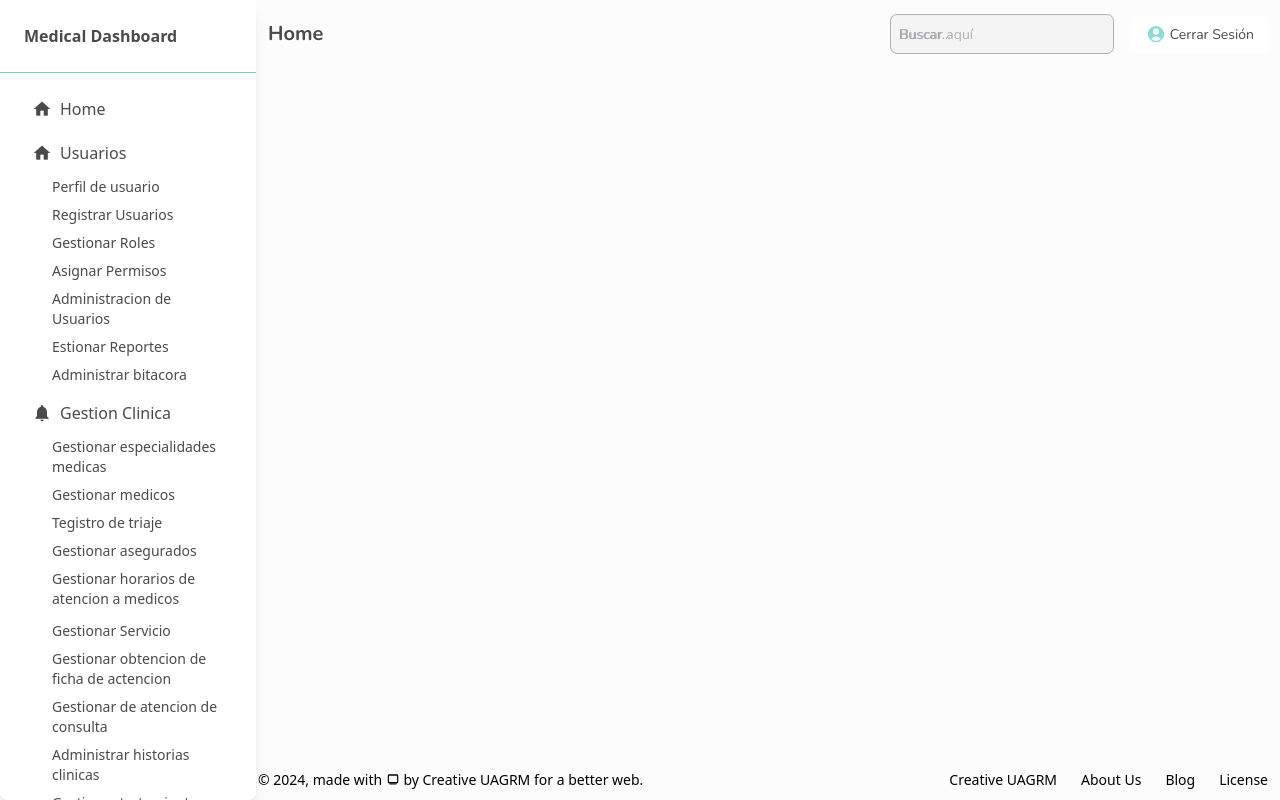
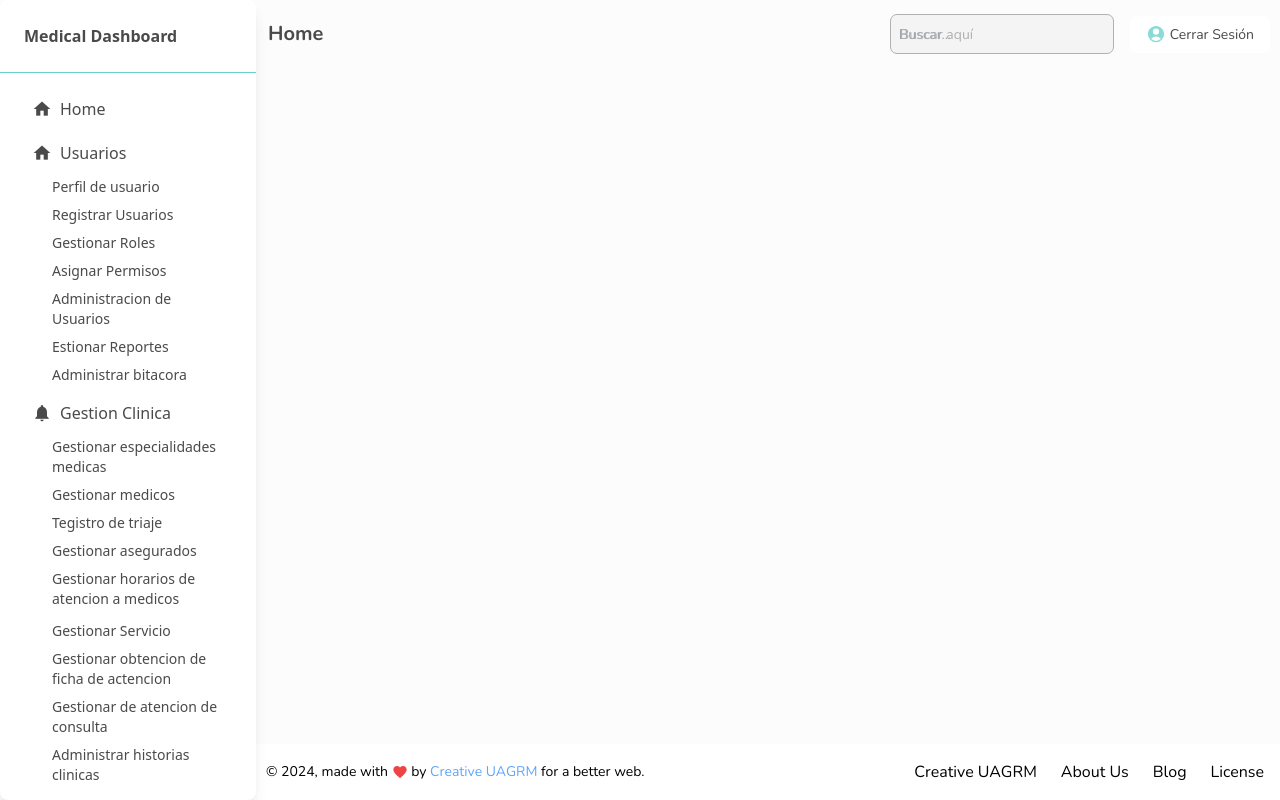
Before and after one commit to SalethxJhoselin/MedicalRecord-Front, an Angular app: page / in a window 1280 px wide. Built offline with nearby package versions, Linux system fonts and the light colour scheme.

Commit message:
correcion de scroll en el sidebar

```diff
--- a/src/app/shared/components/footer/footer.component.html
+++ b/src/app/shared/components/footer/footer.component.html
@@ -1,35 +1,22 @@
-<footer class="py-2">
-    <div class="flex w-full flex-wrap items-center justify-center gap-6 px-2 md:justify-between">
-      <p class="block antialiased font-sans text-sm leading-normal font-normal text-inherit">© 2024, made with
-        <svg
-        xmlns="http://www.w3.org/2000/svg"
-        viewBox="0 0 24 24"
-        fill="currentColor"
-        aria-hidden="true"
-        class="-mt-0.5 inline-block h-3.5 w-3.5">
-        <path d="M3 4.5A2.5 2.5 0 015.5 2h13A2.5 2.5 0 0121 4.5v11A2.5 2.5 0 0118.5 18H5.5A2.5 2.5 0 013 15.5v-11zM5 4.5v11h14v-11H5zm1.5 15a.5.5 0 010-1h11a.5.5 0 010 1h-11z" />
-    </svg>
-         by <a href="https://www.creative-tim.com" target="_blank"
-          class="transition-colors hover:text-blue-500">Creative UAGRM</a> for a better web. </p>
-      <ul class="flex items-center gap-4">
-        <li>
-          <a href="https://www.creative-tim.com" target="_blank"
-            class="block antialiased font-sans text-sm leading-normal py-0.5 px-1 font-normal text-inherit transition-colors hover:text-blue-500">Creative
-            UAGRM</a>
-        </li>
-        <li>
-          <a href="https://www.creative-tim.com/presentation" target="_blank"
-            class="block antialiased font-sans text-sm leading-normal py-0.5 px-1 font-normal text-inherit transition-colors hover:text-blue-500">About
-            Us</a>
-        </li>
-        <li>
-          <a href="https://www.creative-tim.com/blog" target="_blank"
-            class="block antialiased font-sans text-sm leading-normal py-0.5 px-1 font-normal text-inherit transition-colors hover:text-blue-500">Blog</a>
-        </li>
-        <li>
-          <a href="https://www.creative-tim.com/license" target="_blank"
-            class="block antialiased font-sans text-sm leading-normal py-0.5 px-1 font-normal text-inherit transition-colors hover:text-blue-500">License</a>
-        </li>
-      </ul>
-    </div>
-  </footer>
+<footer class="py-4 bg-white text-base">
+  <div class="container mx-auto flex flex-wrap items-center justify-center gap-4 px-4 md:justify-between">
+    <!-- Brand and Copyright -->
+    <p class="text-center text-sm">
+      © 2024, made with
+      <span class="text-red-500">
+        <svg xmlns="http://www.w3.org/2000/svg" fill="currentColor" viewBox="0 0 24 24" class="inline h-4 w-4 -mt-0.5">
+          <path d="M12 21.35l-1.45-1.32C5.4 15.36 2 12.28 2 8.5 2 5.42 4.42 3 7.5 3c1.74 0 3.41.81 4.5 2.09C13.09 3.81 14.76 3 16.5 3 19.58 3 22 5.42 22 8.5c0 3.78-3.4 6.86-8.55 11.54L12 21.35z"/>
+        </svg>
+      </span>
+      by <a href="https://www.creative-tim.com" target="_blank" class="text-blue-400 hover:underline">Creative UAGRM</a> for a better web.
+    </p>
+
+    <!-- Footer Links -->
+    <ul class="flex flex-wrap justify-center gap-6">
+      <li><a href="https://www.creative-tim.com" target="_blank" class="hover:text-blue-400">Creative UAGRM</a></li>
+      <li><a href="https://www.creative-tim.com/presentation" target="_blank" class="hover:text-blue-400">About Us</a></li>
+      <li><a href="https://www.creative-tim.com/blog" target="_blank" class="hover:text-blue-400">Blog</a></li>
+      <li><a href="https://www.creative-tim.com/license" target="_blank" class="hover:text-blue-400">License</a></li>
+    </ul>
+  </div>
+</footer>
--- a/src/app/shared/components/sidebar/sidebar.component.html
+++ b/src/app/shared/components/sidebar/sidebar.component.html
@@ -15,8 +15,8 @@
     </button>
   </div>
 
-  <!-- Menú (sin cambios) -->
-  <div class="m-4">
+  <!-- Contenedor del menú con desplazamiento -->
+  <div class="m-4 h-[calc(100vh-100px)] overflow-y-auto">
     <ul class="mb-4 flex flex-col gap-1">
       <li *ngFor="let menuItem of menuItems">
         <a [routerLink]="menuItem.route" (click)="setSelected(menuItem.title)" *ngIf="menuItem.route">
```
